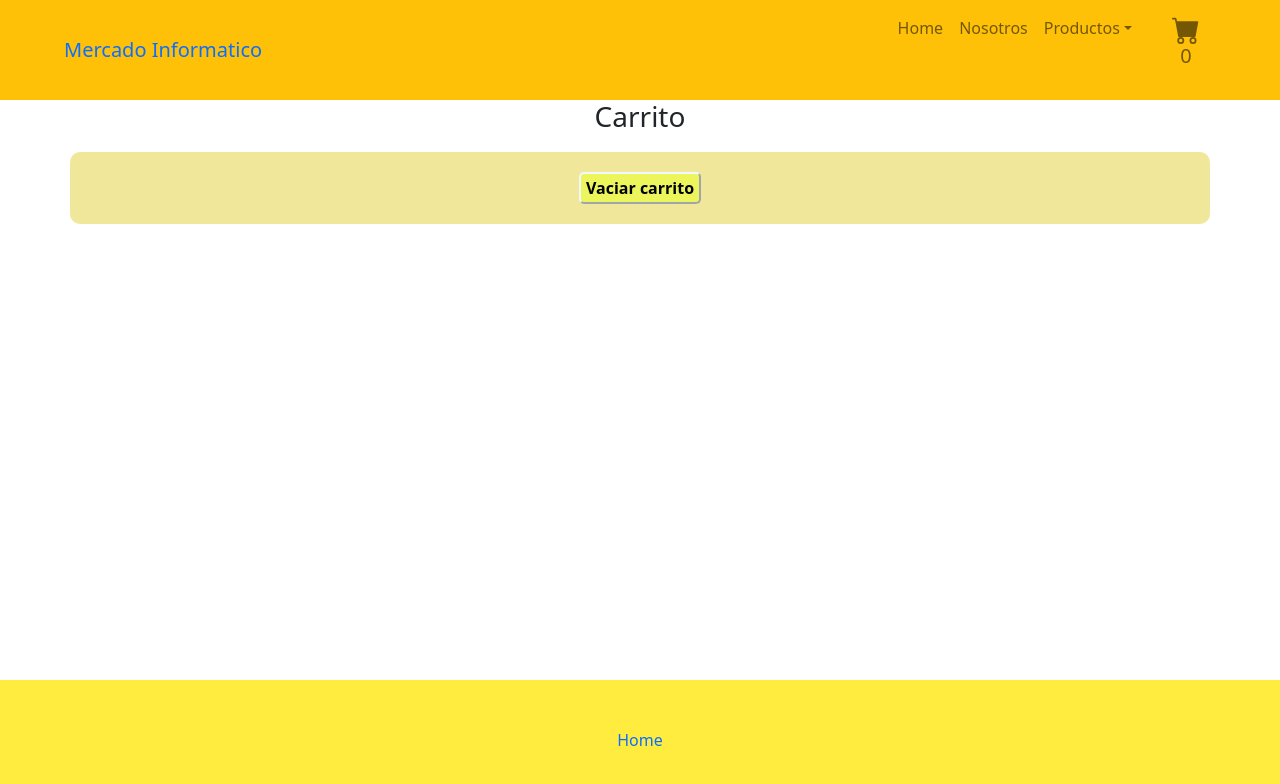
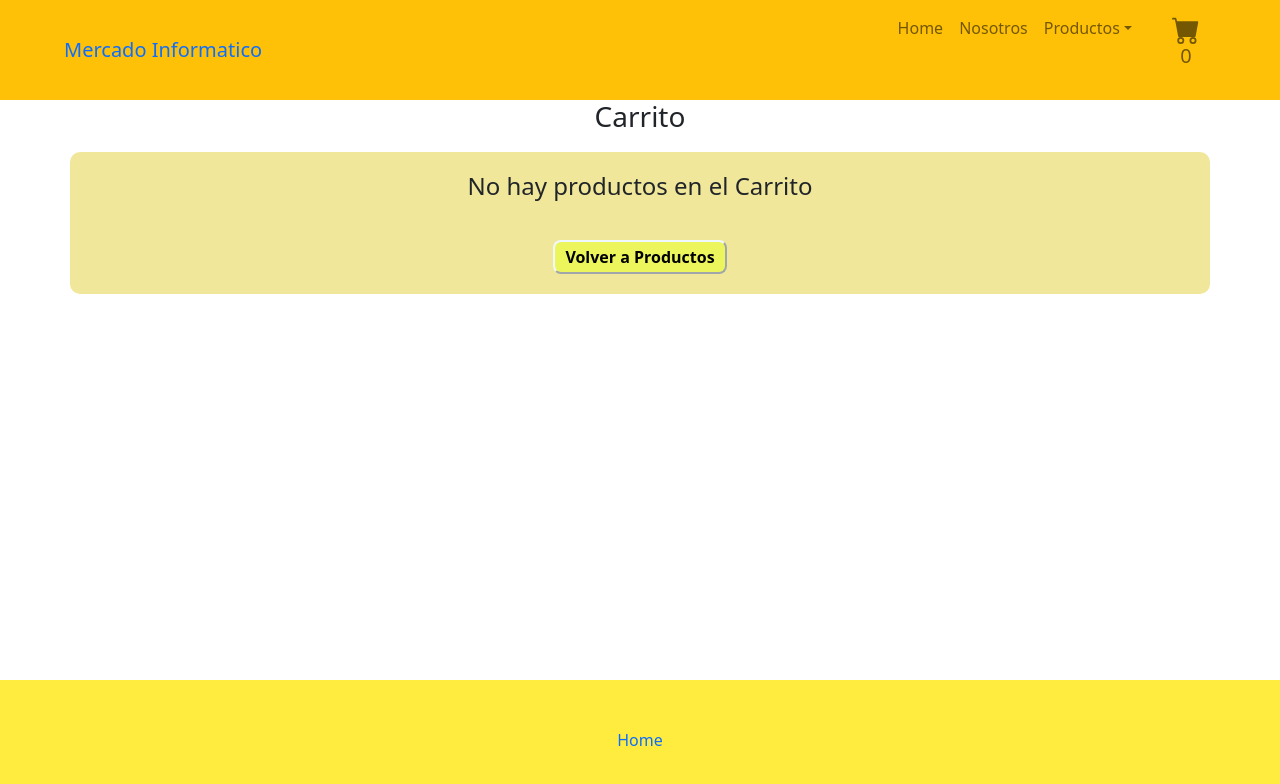
Before and after one commit to GabrielCejas/ecommerceCejasGabriel, a React (Create React App) app: page /Carrito in a window 1280 px wide. Shown: the top 784 px of the page. Built offline with nearby package versions, Linux system fonts and the light colour scheme.

Commit message:
cartWidget

```diff
--- a/src/CartContext.js
+++ b/src/CartContext.js
@@ -12,20 +12,19 @@ const CartContext = ({ children }) => {
   const [cantidadTotal, setCantidadTotal] = useState(0);
   const [carrito, setCarrito] = useState([]);
   const [productsInCart, setProductsInCart] = useState(0);
+  const [precioTotal, setPrecioTotal] = useState(0);
 
   const isInCart = (id) => {
-    console.log(id);
     return carrito.some((item) => item.id === id);
   };
 
-  const addItem = (producto, cantidad) => {
+  const addItem = (producto) => {
     setCarrito(() => {
-      console.log(isInCart(producto.id));
       if (isInCart(producto.id)) {
         return setCarrito(
           carrito.map((item) =>
             item.id === producto.id
-              ? { ...item, cantidad: item.cantidad + producto.cantidad }
+              ? { ...item, cantidad: item.cantidad + producto.cantidad, precio: item.precio + producto.precio }
               : item
           )
         );
@@ -34,6 +33,12 @@ const CartContext = ({ children }) => {
       }
     });
   };
+
+
+useEffect(() =>{
+  let precioTotalCart = carrito?.map((item) => item.precio).reduce((prev, curr) => prev + curr, 0);
+  setPrecioTotal(precioTotalCart);
+},[carrito])
 
   const cantidadItems = (num) => {
     setCantidadTotal(num);
@@ -54,6 +59,7 @@ const CartContext = ({ children }) => {
       return acc + item.cantidad;
     }, 0);
     setProductsInCart(inCarrito);
+
   }, [carrito]);
 
   const appContexto = {
@@ -65,6 +71,7 @@ const CartContext = ({ children }) => {
     clear,
     cantidadItems,
     productsInCart,
+    precioTotal,
   };
 
   return <Provider value={appContexto}>{children}</Provider>;
--- a/src/components/Cart.js
+++ b/src/components/Cart.js
@@ -1,11 +1,14 @@
 import React from "react";
+import { useNavigate } from "react-router-dom";
 import { useContexto } from "../CartContext";
 
 const Cart = () => {
-  const { carrito, removeItem, clear } = useContexto();
+  let navigate = useNavigate();
+  const { carrito, removeItem, clear, precioTotal } = useContexto();
   return (
     <>
       <h3 className="carritoTitulo">Carrito</h3>
+      {carrito.length > 0 ? (
         <div className="carritoContenedor container">
           {carrito.length > 0 &&
             carrito.map((item) => {
@@ -20,10 +23,23 @@ const Cart = () => {
                 </div>
               );
             })}
+          <h5>Precio Total: {precioTotal}</h5>
+          <button className="botonCarritoVolver">Terminar mi Compra</button>
           <button className="CarritoBoton" onClick={clear}>
             Vaciar carrito
           </button>
         </div>
+      ) : (
+        <div className="carritoContenedor container">
+          <h4 className="h4CarritoVolver">No hay productos en el Carrito</h4>
+          <button
+            className="botonCarritoVolver"
+            onClick={() => navigate("/categoria/TodosLosProductos")}
+          >
+            Volver a Productos
+          </button>
+        </div>
+      )}
     </>
   );
 };
--- a/src/components/ItemDetail.js
+++ b/src/components/ItemDetail.js
@@ -8,7 +8,6 @@ const ItemDetail = ({ productoElejido }) => {
   let navigate = useNavigate();
   const [ofBoton, setOfBoton] = useState(true);
   const { addItem, cantidadTotal } = useContexto();
-
   const OfButton = () => {
     setOfBoton(false);
   };
@@ -46,7 +45,7 @@ const ItemDetail = ({ productoElejido }) => {
               onAdd({
                 name: productoElejido[0].name,
                 img: productoElejido[0].img,
-                precio: productoElejido[0].precio,
+                precio: productoElejido[0].precio * cantidadTotal,
                 id: productoElejido[0].id,
                 cantidad: cantidadTotal,
               });
--- a/src/index.css
+++ b/src/index.css
@@ -68,6 +68,17 @@ html * {
   font-weight: 600;
   border-color: aliceblue;
 }
+.botonCarritoVolver {
+  border-radius: 8px;
+  padding: 3px 10px;
+  background-color: #ecf65c;
+  margin: 20px;
+  font-weight: 600;
+  border-color: aliceblue;
+}
 .CarritoBoton:hover {
   background-color: #ffe600;
 }
+.h4CarritoVolver {
+  margin: 20px;
+}
```
Lines whose indentation alone changed are shown as unchanged.
